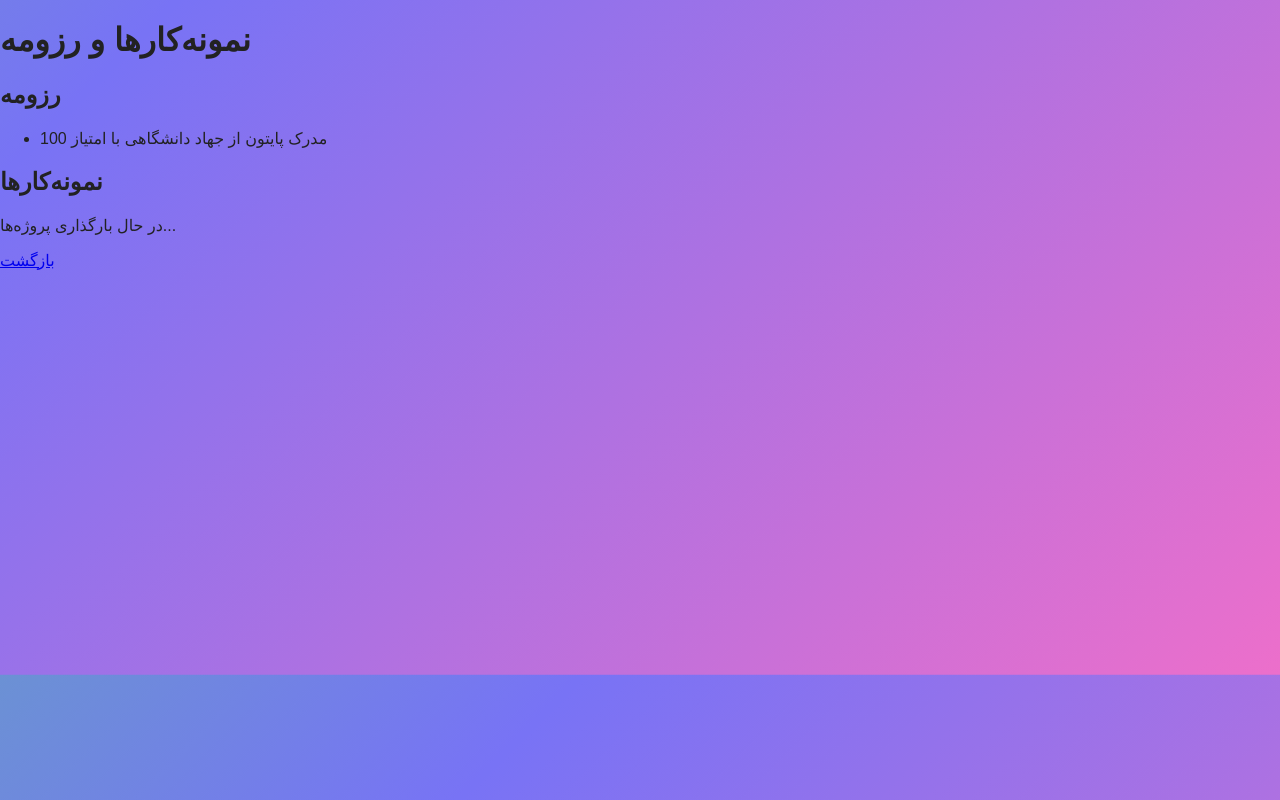
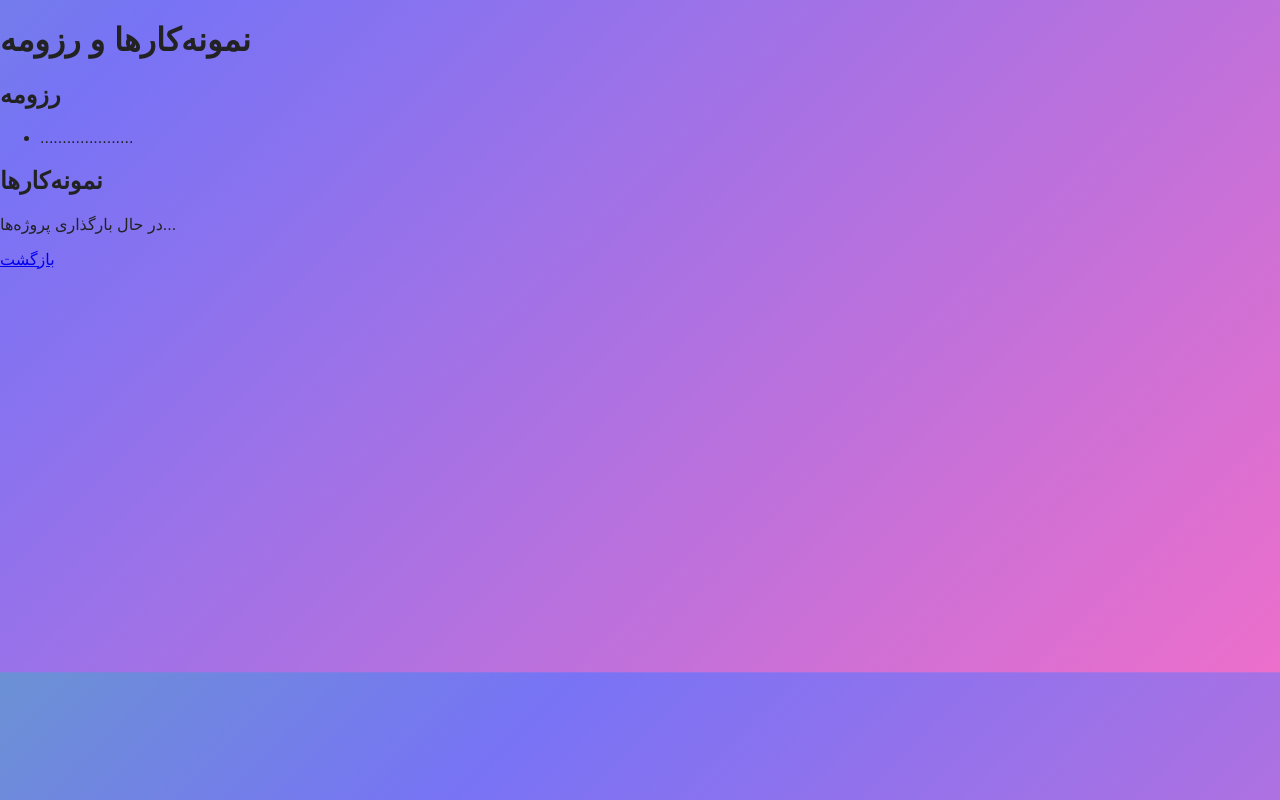
Before and after one commit to shami139052/55, a plain HTML site: page portfolio.html in a window 1280 px wide. Drawn offline with Linux system fonts and the light colour scheme.

Commit message:
Update portfolio.html

```diff
--- a/portfolio.html
+++ b/portfolio.html
@@ -11,7 +11,7 @@
     <section>
       <h2>رزومه</h2>
       <ul>
-        <li>مدرک پایتون از جهاد دانشگاهی با امتیاز 100</li>
+        <li>.....................</li>
       </ul>
     </section>
     <section>
```
